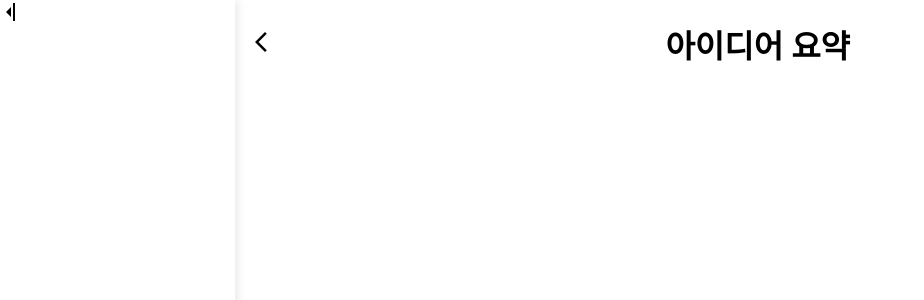
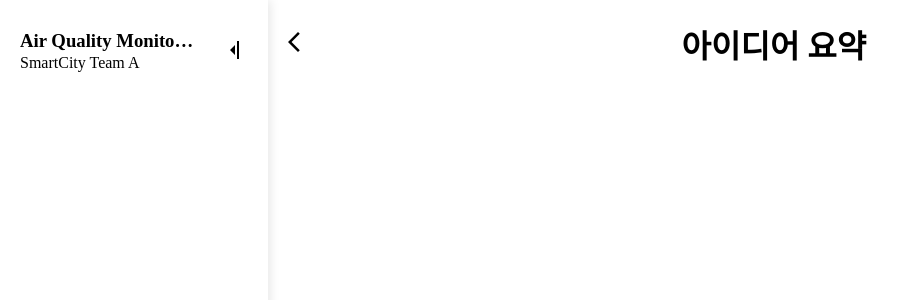
Before and after one commit to PJA-ProJect-Assistant/pja_frontend, a React (Vite) app in the folder pja/: page /ws/1 in a window 1280 px wide. Shown: the top 300 px of the page, without its empty margins (0-924 px from the left). Built offline with nearby package versions, Linux system fonts and the light colour scheme.

Commit message:
feat : sidebar, sidebar header 추가

```diff
--- /dev/null
+++ b/pja/src/components/header/WSSidebarHeader.css
@@ -0,0 +1,31 @@
+.sidebarheader-container {
+  display: flex;
+  width: 100%;
+  justify-content: center;
+  align-items: center;
+  flex-direction: row;
+  justify-content: space-between;
+}
+.sidebarheader-left {
+  display: flex;
+  flex-direction: column;
+  max-width: 175px;
+}
+.sidebarheader-left h3 {
+  white-space: nowrap;
+  overflow: hidden;
+  text-overflow: ellipsis;
+  width: 100%;
+  margin: 0;
+  gap: 5px;
+}
+.sidebarheader-left p {
+  white-space: nowrap;
+  overflow: hidden;
+  text-overflow: ellipsis;
+  width: 80%;
+  margin: 2px 0;
+}
+.sidebarheader-right {
+  max-width: 25px;
+}
--- /dev/null
+++ b/pja/src/components/header/WSSidebarHeader.tsx
@@ -0,0 +1,32 @@
+import "./WSSidebarHeader.css";
+import type { IsClose } from "../../types/common";
+import { useSelector } from "react-redux";
+import type { RootState } from "../../store/store";
+
+export function WSSidebarHeader({ onClose }: IsClose) {
+  const selectedWS = useSelector(
+    (state: RootState) => state.workspace.selectedWS
+  );
+  return (
+    <>
+      <div className="sidebarheader-container">
+        <div className="sidebarheader-left">
+          <h3>{selectedWS?.project_name}</h3>
+          <p>{selectedWS?.team_name}</p>
+        </div>
+        <div className="sidebarheader-right">
+          <svg
+            xmlns="http://www.w3.org/2000/svg"
+            height="24px"
+            viewBox="0 -960 960 960"
+            width="24px"
+            fill="#000000"
+            onClick={onClose}
+          >
+            <path d="M440-280v-400L240-480l200 200Zm80 160h80v-720h-80v720Z" />
+          </svg>
+        </div>
+      </div>
+    </>
+  );
+}
--- a/pja/src/components/sidebar/WsSidebar.css
+++ b/pja/src/components/sidebar/WsSidebar.css
@@ -1,6 +1,12 @@
 .wssidebar-container {
   width: 300px;
+  min-width: 200px;
   height: 100%;
   background-color: white;
   box-shadow: 2px 0 10px rgba(0, 0, 0, 0.1);
+  padding: 30px 20px;
 }
+.wssidebar-list {
+}
+.wssidebar-progress {
+}
--- a/pja/src/components/sidebar/WsSidebar.tsx
+++ b/pja/src/components/sidebar/WsSidebar.tsx
@@ -1,7 +1,14 @@
 import { motion } from "framer-motion";
+import { useSelector } from "react-redux";
+import type { RootState } from "../../store/store";
 import type { IsClose } from "../../types/common";
 import "./WsSideBar.css";
+import { WSSidebarHeader } from "../header/WSSidebarHeader";
+
 export default function WsSidebar({ onClose }: IsClose) {
+  const selectedWS = useSelector(
+    (state: RootState) => state.workspace.selectedWS
+  );
   return (
     <motion.div
       className="wssidebar-container"
@@ -10,16 +17,8 @@ export default function WsSidebar({ onClose }: IsClose) {
       exit={{ x: "-100%", opacity: 0 }}
       transition={{ type: "tween", duration: 0.3 }}
     >
-      <svg
-        xmlns="http://www.w3.org/2000/svg"
-        height="24px"
-        viewBox="0 -960 960 960"
-        width="24px"
-        fill="#000000"
-        onClick={onClose}
-      >
-        <path d="M440-280v-400L240-480l200 200Zm80 160h80v-720h-80v720Z" />
-      </svg>
+      <WSSidebarHeader onClose={onClose} />
+      <div></div>
     </motion.div>
   );
 }
```
